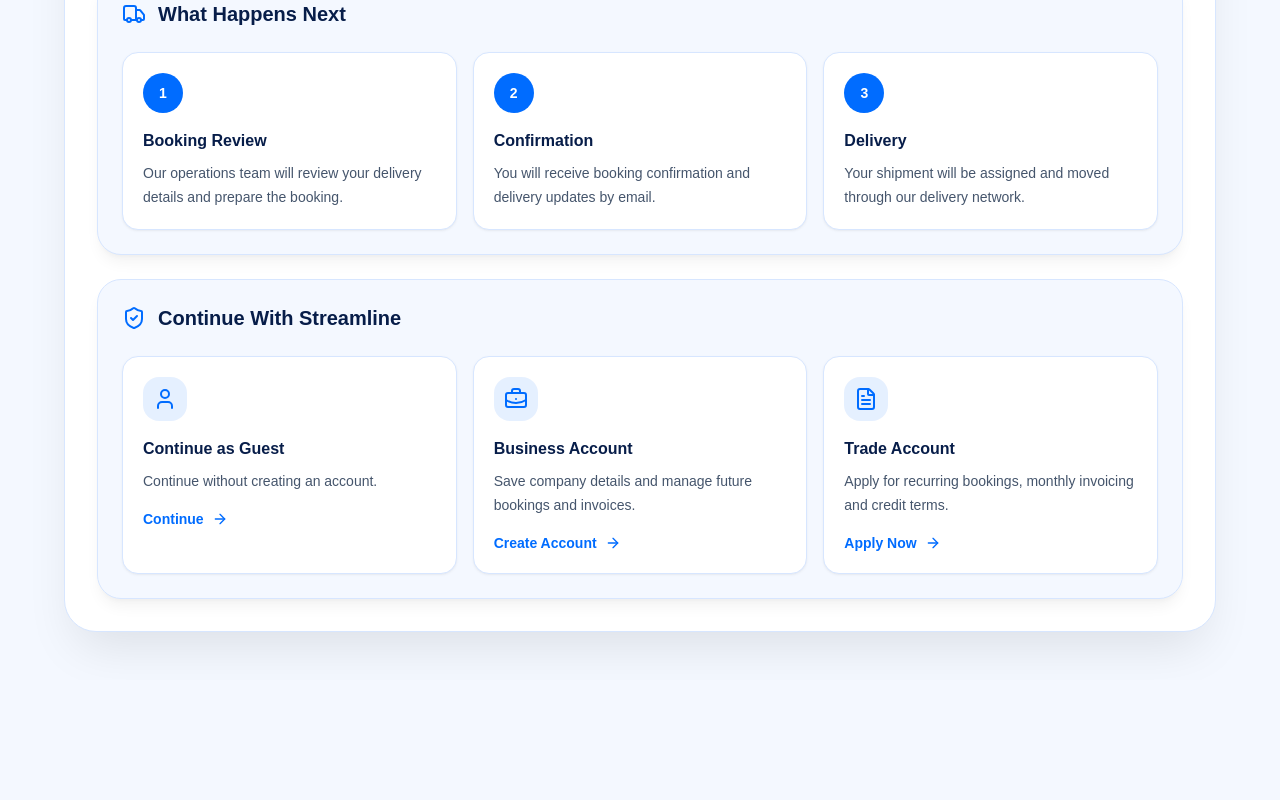
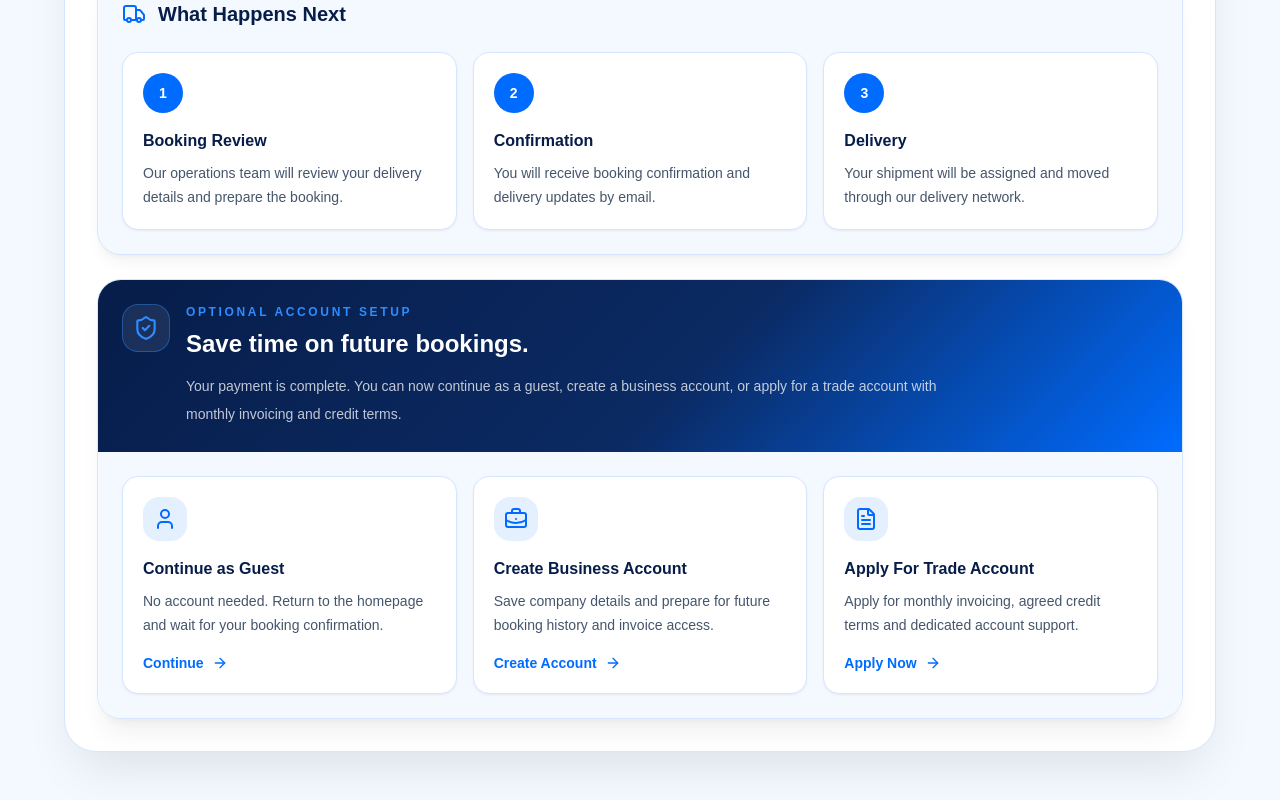
Before and after one commit to Qassy123/streamline-logistics, a Next.js app: page /payment-success in a window 1280 px wide. Shown: the part 596-1396 px from the top of the page. Before the commit the page ends 1276 px from the top, so only its background shows below. Built offline with nearby package versions, Linux system fonts and the light colour scheme.

Commit message:
Offer accounts after payment success

```diff
--- a/app/payment-success/page.tsx
+++ b/app/payment-success/page.tsx
@@ -67,8 +67,7 @@
     businessAccount === "created" ||
     businessAccountCreated === "true";
 
-  const showTradeAccountMessage =
-    tradeAccountApplication === "received";
+  const showTradeAccountMessage = tradeAccountApplication === "received";
 
   return (
     <main className="min-h-screen bg-[#F4F8FF] px-4 py-8 text-[#071D49] sm:px-6 sm:py-12">
@@ -97,9 +96,7 @@
               </div>
 
               <div className="rounded-3xl border border-[#2D8CFF]/30 bg-white/[0.08] p-5 shadow-xl shadow-black/10">
-                <p className="text-sm font-bold text-white">
-                  Booking status
-                </p>
+                <p className="text-sm font-bold text-white">Booking status</p>
 
                 <div className="mt-4 grid gap-3 text-sm text-white/75">
                   {[
@@ -122,33 +119,19 @@
             {(showBusinessAccountMessage || showTradeAccountMessage) && (
               <section className="grid gap-4 md:grid-cols-2">
                 {showBusinessAccountMessage && (
-                  <div className="rounded-3xl border border-[#D7E6FF] bg-[#F4F8FF] p-5 shadow-lg shadow-black/5 sm:p-6">
-                    <div className="mb-4 flex items-center gap-3">
-                      <BriefcaseBusiness className="shrink-0 text-[#006CFF]" size={24} />
-                      <h2 className="text-xl font-bold">
-                        Business Account Created
-                      </h2>
-                    </div>
-
-                    <p className="text-sm leading-6 text-slate-600">
-                      Your business account has been linked to this booking. Future account features, booking history and invoice management will be available from your dashboard when launched.
-                    </p>
-                  </div>
+                  <SuccessPanel
+                    icon="business"
+                    title="Business Account Created"
+                    text="Your business account has been linked to this booking. Future booking history, invoice access and account management features will be available from your dashboard when launched."
+                  />
                 )}
 
                 {showTradeAccountMessage && (
-                  <div className="rounded-3xl border border-[#D7E6FF] bg-[#F4F8FF] p-5 shadow-lg shadow-black/5 sm:p-6">
-                    <div className="mb-4 flex items-center gap-3">
-                      <FileText className="shrink-0 text-[#006CFF]" size={24} />
-                      <h2 className="text-xl font-bold">
-                        Trade Account Application Received
-                      </h2>
-                    </div>
-
-                    <p className="text-sm leading-6 text-slate-600">
-                      Your monthly invoicing business credit account application has been received. Company verification and credit assessment will be reviewed, with approval typically within 48 hours.
-                    </p>
-                  </div>
+                  <SuccessPanel
+                    icon="file"
+                    title="Trade Account Application Received"
+                    text="Your monthly invoicing business credit account application has been received. Company verification and credit assessment will be reviewed, with approval typically within 48 hours."
+                  />
                 )}
               </section>
             )}
@@ -203,62 +186,85 @@
               </div>
             </section>
 
-            <section className="rounded-3xl border border-[#D7E6FF] bg-[#F4F8FF] p-5 shadow-lg shadow-black/5 sm:p-6">
-              <div className="mb-6 flex items-center gap-3">
-                <ShieldCheck className="shrink-0 text-[#006CFF]" size={24} />
-                <h2 className="text-xl font-bold">Continue With Streamline</h2>
+            <section className="overflow-hidden rounded-3xl border border-[#D7E6FF] bg-white shadow-xl shadow-black/5">
+              <div className="bg-[linear-gradient(135deg,_#071D49_0%,_#0B2A63_55%,_#006CFF_100%)] p-6 text-white">
+                <div className="flex items-start gap-4">
+                  <span className="flex h-12 w-12 shrink-0 items-center justify-center rounded-2xl border border-[#2D8CFF]/40 bg-white/[0.08] text-[#2D8CFF]">
+                    <ShieldCheck size={26} />
+                  </span>
+
+                  <div>
+                    <p className="text-xs font-bold uppercase tracking-[0.22em] text-[#2D8CFF]">
+                      Optional account setup
+                    </p>
+
+                    <h2 className="mt-2 text-2xl font-bold">
+                      Save time on future bookings.
+                    </h2>
+
+                    <p className="mt-3 max-w-3xl text-sm leading-7 text-white/75">
+                      Your payment is complete. You can now continue as a guest, create a business account, or apply for a trade account with monthly invoicing and credit terms.
+                    </p>
+                  </div>
+                </div>
               </div>
 
-              {hasLinkedAccount ? (
-                <div className="grid gap-4 md:grid-cols-2">
-                  <ActionCard
-                    href="/"
-                    icon="home"
-                    title="Return Home"
-                    text="Go back to the Streamline Logistics Group homepage."
-                    action="Continue"
-                  />
-
-                  <ActionCard
-                    href="/quote"
-                    icon="truck"
-                    title="Book Another Delivery"
-                    text="Create another business courier quote using the quote form."
-                    action="Get Another Quote"
-                  />
-                </div>
-              ) : (
-                <div className="grid gap-4 md:grid-cols-3">
+              <div className="grid gap-4 bg-[#F4F8FF] p-5 sm:p-6 md:grid-cols-3">
                 <ActionCard
                   href="/"
                   icon="user"
                   title="Continue as Guest"
-                    text="Continue without creating an account."
+                  text="No account needed. Return to the homepage and wait for your booking confirmation."
                   action="Continue"
                 />
 
                 <ActionCard
                   href={quoteId ? `/register-business?quoteId=${quoteId}` : "/register-business"}
                   icon="business"
-                    title="Business Account"
-                    text="Save company details and manage future bookings and invoices."
+                  title="Create Business Account"
+                  text="Save company details and prepare for future booking history and invoice access."
                   action="Create Account"
                 />
 
                 <ActionCard
                   href={quoteId ? `/register-trade?quoteId=${quoteId}` : "/register-trade"}
                   icon="file"
-                    title="Trade Account"
-                    text="Apply for recurring bookings, monthly invoicing and credit terms."
+                  title="Apply For Trade Account"
+                  text="Apply for monthly invoicing, agreed credit terms and dedicated account support."
                   action="Apply Now"
                 />
               </div>
-              )}
             </section>
           </div>
         </section>
       </div>
     </main>
+  );
+}
+
+function SuccessPanel({
+  icon,
+  title,
+  text,
+}: {
+  icon: "business" | "file";
+  title: string;
+  text: string;
+}) {
+  const Icon = icon === "business" ? BriefcaseBusiness : FileText;
+
+  return (
+    <div className="rounded-3xl border border-emerald-200 bg-emerald-50 p-5 shadow-lg shadow-black/5 sm:p-6">
+      <div className="mb-4 flex items-center gap-3">
+        <span className="flex h-11 w-11 shrink-0 items-center justify-center rounded-2xl bg-emerald-100 text-emerald-700">
+          <Icon size={24} />
+        </span>
+
+        <h2 className="text-xl font-bold text-emerald-950">{title}</h2>
+      </div>
+
+      <p className="text-sm leading-6 text-emerald-900">{text}</p>
+    </div>
   );
 }
 
@@ -328,9 +334,9 @@
   return (
     <Link
       href={href}
-      className="rounded-2xl border border-[#D7E6FF] bg-white p-5 shadow-sm shadow-black/5 transition hover:-translate-y-0.5 hover:border-[#006CFF] hover:shadow-xl"
+      className="group rounded-2xl border border-[#D7E6FF] bg-white p-5 shadow-sm shadow-black/5 transition hover:-translate-y-0.5 hover:border-[#006CFF] hover:shadow-xl"
     >
-      <span className="mb-4 flex h-11 w-11 items-center justify-center rounded-2xl bg-[#006CFF]/10 text-[#006CFF]">
+      <span className="mb-4 flex h-11 w-11 items-center justify-center rounded-2xl bg-[#006CFF]/10 text-[#006CFF] transition group-hover:bg-[#006CFF] group-hover:text-white">
         <Icon size={24} />
       </span>
 
```
Lines whose indentation alone changed are shown as unchanged.
